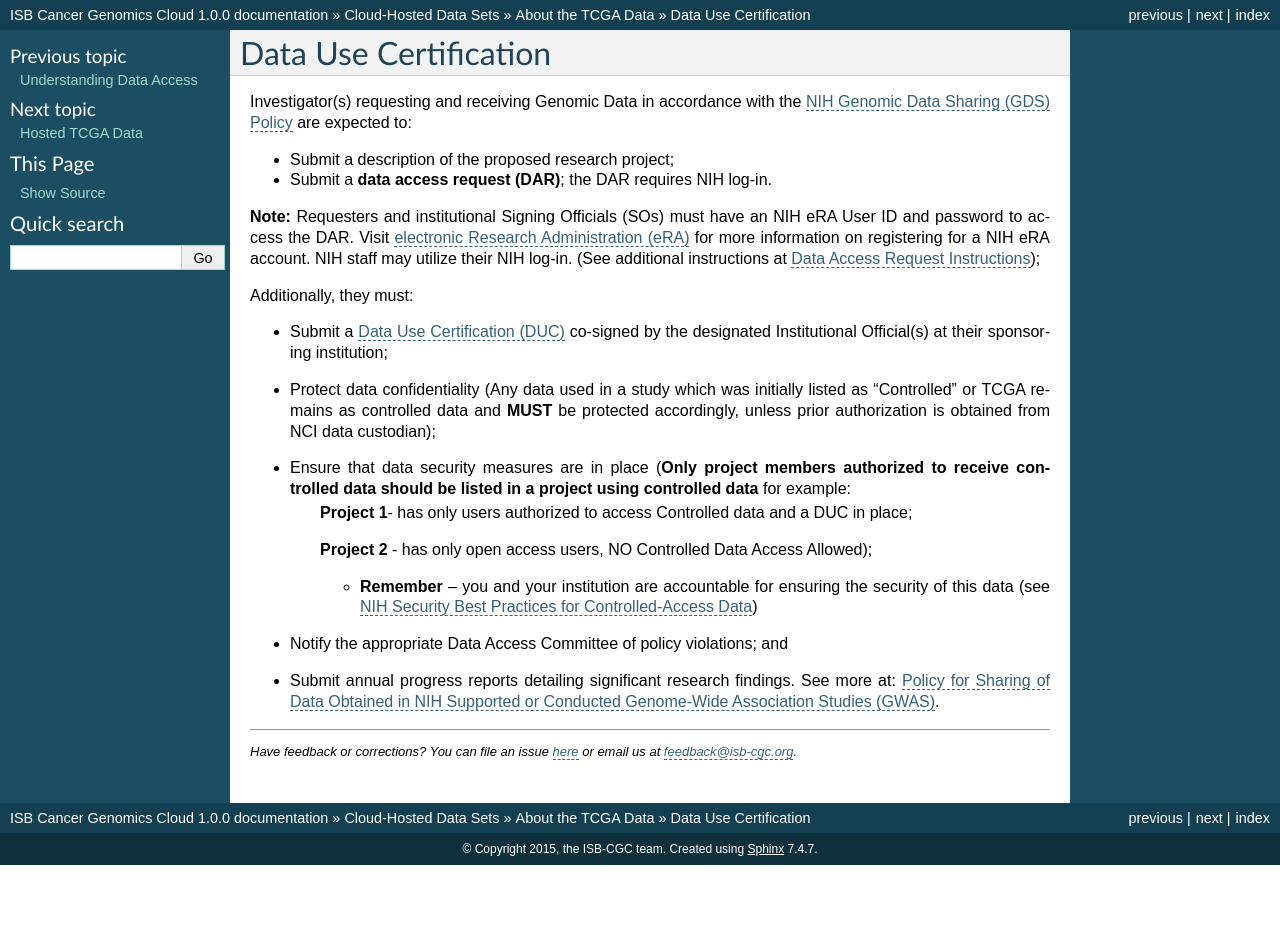
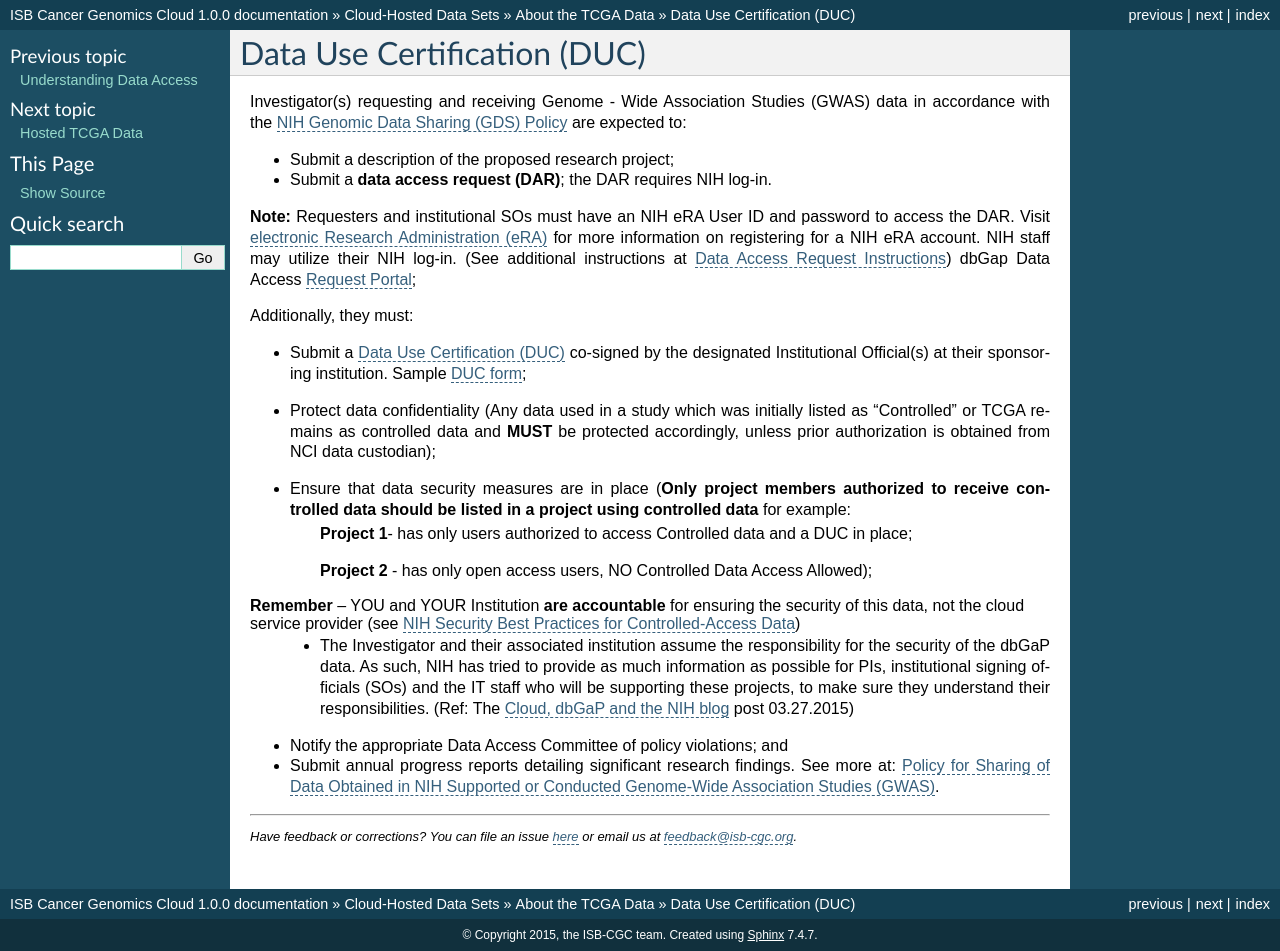
Before and after one commit to isb-cgc/readthedocs, a Sphinx documentation site: the page built from docs/source/sections/data/data2/Data-Use-Certification.rst, in a window 1280 px wide and 951 px high. Built offline with Sphinx 7.4.7, drawn with Linux system fonts in a browser that asks for light colours.

Commit message:
Update Data-Use-Certification.rst
Updated 3/3/16 to include NIH blog link

```diff
--- a/docs/source/sections/data/data2/Data-Use-Certification.rst
+++ b/docs/source/sections/data/data2/Data-Use-Certification.rst
@@ -1,23 +1,25 @@
 ********
-Data Use Certification
+Data Use Certification (DUC)
 ********
-Investigator(s) requesting and receiving Genomic Data in accordance with the `NIH Genomic Data Sharing (GDS) Policy <https://gds.nih.gov/>`_
+Investigator(s) requesting and receiving Genome - Wide Association Studies (GWAS) data in accordance with the `NIH Genomic Data Sharing (GDS) Policy <https://gds.nih.gov/>`_
 are expected to:
 
 * Submit a description of the proposed research project;
 * Submit a **data access request (DAR)**; the DAR requires NIH log-in.
 
-**Note:** Requesters and institutional Signing Officials (SOs) must have an NIH eRA User ID and password to access the DAR. Visit `electronic Research Administration (eRA) <http://era.nih.gov>`_ for more information on registering for a NIH eRA account. NIH staff may utilize their NIH log-in. (See additional instructions at `Data Access Request Instructions <http://www.genome.gov/20019654>`_);
+**Note:** Requesters and institutional SOs must have an NIH eRA User ID and password to access the DAR. Visit `electronic Research Administration (eRA) <http://era.nih.gov>`_ for more information on registering for a NIH eRA account. NIH staff may utilize their NIH log-in. (See additional instructions at `Data Access Request Instructions <http://www.genome.gov/20019654>`_) dbGap Data Access `Request Portal <http://dbgap.ncbi.nlm.nih.gov/aa/wga.cgi?login=&page=login>`_;
 
 Additionally, they must:
 
-*  Submit a `Data Use Certification (DUC) <http://www.genome.gov/20019653>`_ co-signed by the designated Institutional Official(s) at their sponsoring institution;
+*  Submit a `Data Use Certification (DUC) <http://www.genome.gov/20019653>`_ co-signed by the designated Institutional Official(s) at their sponsoring institution. Sample `DUC form <http://gds.nih.gov/pdf/Model_DUC.pdf>`_;
 *  Protect data confidentiality (Any data used in a study which was initially listed as "Controlled" or TCGA remains as controlled data and **MUST** be protected accordingly, unless prior authorization is obtained from NCI data custodian);
 *  Ensure that data security measures are in place (**Only project members authorized to receive controlled data should be listed in a project using controlled data** for example:
     **Project 1**- has only users authorized to access Controlled data and a DUC in place;
 
     **Project 2** - has only open access users, NO Controlled Data Access Allowed);
 
-    - **Remember** – you and your institution are accountable for ensuring the security of this data (see `NIH Security Best Practices for Controlled-Access Data <http://www.ncbi.nlm.nih.gov/projects/gap/cgi-bin/GetPdf.cgi?document_name=dbgap_2b_security_procedures.pdf>`_)
+**Remember** – YOU and YOUR Institution **are accountable** for ensuring the security of this data, not the cloud service provider (see `NIH Security Best Practices for Controlled-Access Data <http://www.ncbi.nlm.nih.gov/projects/gap/cgi-bin/GetPdf.cgi?document_name=dbgap_2b_security_procedures.pdf>`_)
+    - The Investigator and their associated institution assume the responsibility for the security of the dbGaP data.  As such, NIH has tried to provide as much information as possible for PIs, institutional signing officials (SOs) and the IT staff who will be supporting these projects, to make sure they understand their responsibilities. (Ref: The `Cloud, dbGaP and the NIH blog <http://datascience.nih.gov/blog/cloud>`_ post 03.27.2015)
+
 *  Notify the appropriate Data Access Committee of policy violations; and
 *  Submit annual progress reports detailing significant research findings. See more at: `Policy for Sharing of Data Obtained in NIH Supported or Conducted Genome-Wide Association Studies (GWAS) <http://grants.nih.gov/grants/guide/notice-files/NOT-OD-07-088.html#sthash.Hde6DhfF.Fbj4vpAj.dpuf>`_.
```
